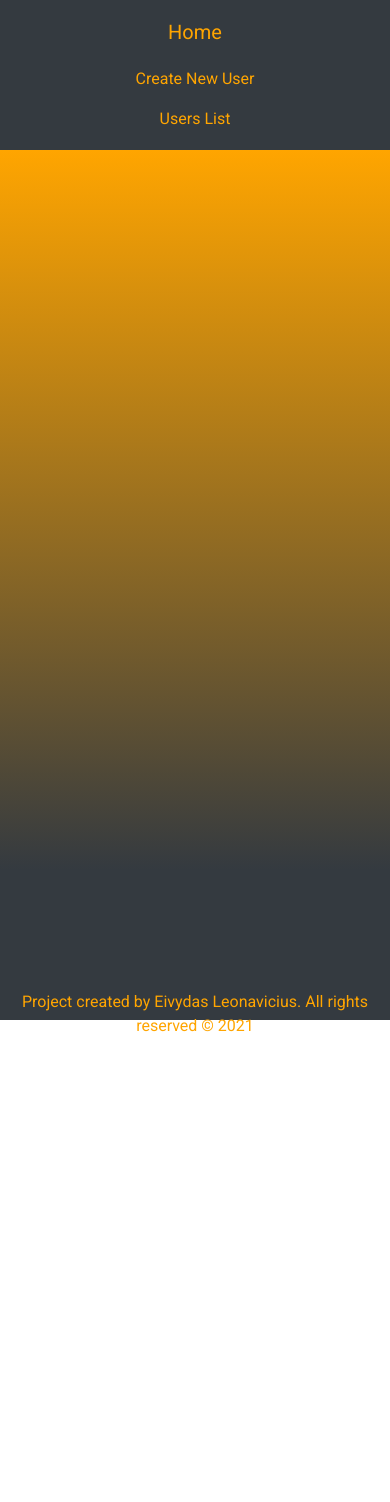
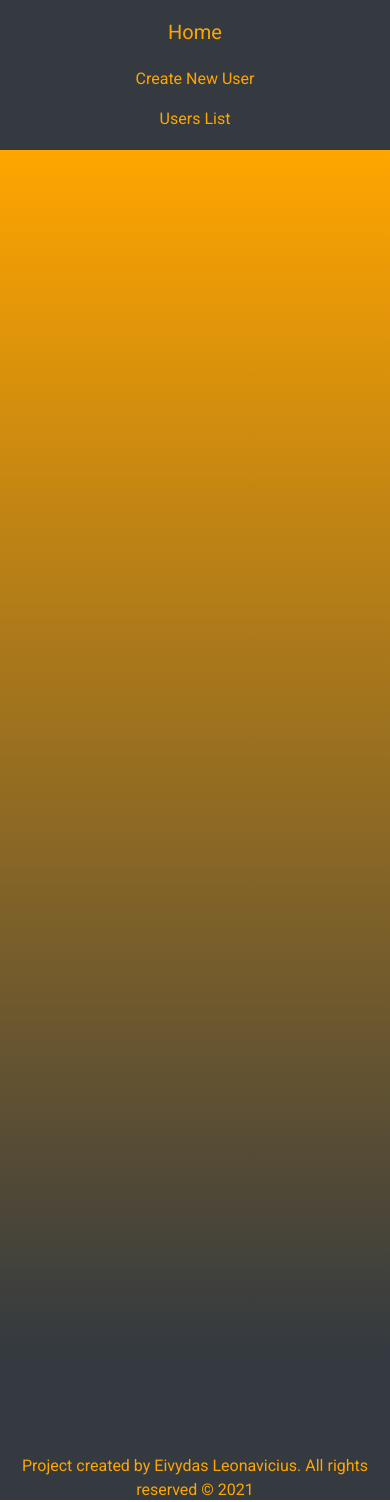
Before and after one commit to EivydasLeo-zz/examUsersCrud, a React (Create React App) app in the folder client/: page / in a window 390 px wide. Before the commit the page ends 1038 px from the top, so only its background shows below. Built offline with nearby package versions, Linux system fonts and the light colour scheme.

Commit message:
Fixed css to responsive

```diff
--- a/client/src/App.css
+++ b/client/src/App.css
@@ -32,7 +32,7 @@
 
 .main-container {
   background: linear-gradient(orange, #343a40);
-  height: 720px;
+  height: 1200px;
 }
 
 /* NewUserForm */
@@ -63,6 +63,7 @@ label {
 .UserList-container {
   display: flex;
   justify-content: center;
+  flex-wrap: wrap;
 }
 
 .card-body {
@@ -80,7 +81,7 @@ label {
 }
 
 #cardUsersList {
-  margin: 4rem 2rem 0 1rem;
+  margin: 2rem 0.2rem 0 0.2rem;
   border-radius: 10px;
 }
 
@@ -105,7 +106,7 @@ label {
   background-color: #343a40;
   color: orange;
   text-align: center;
-  padding-top: 7.5rem;
+  padding-top: 6.5rem;
 }
 
 /* Responsive */
```
